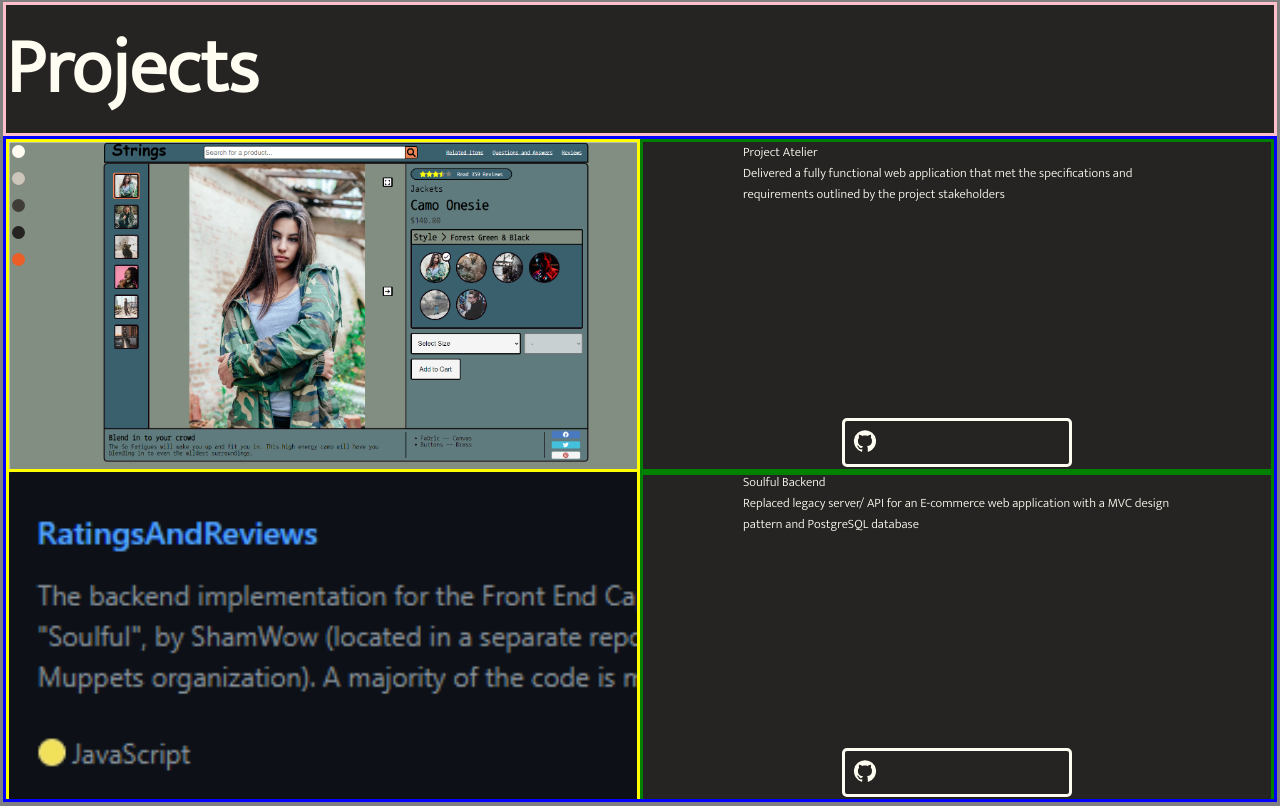
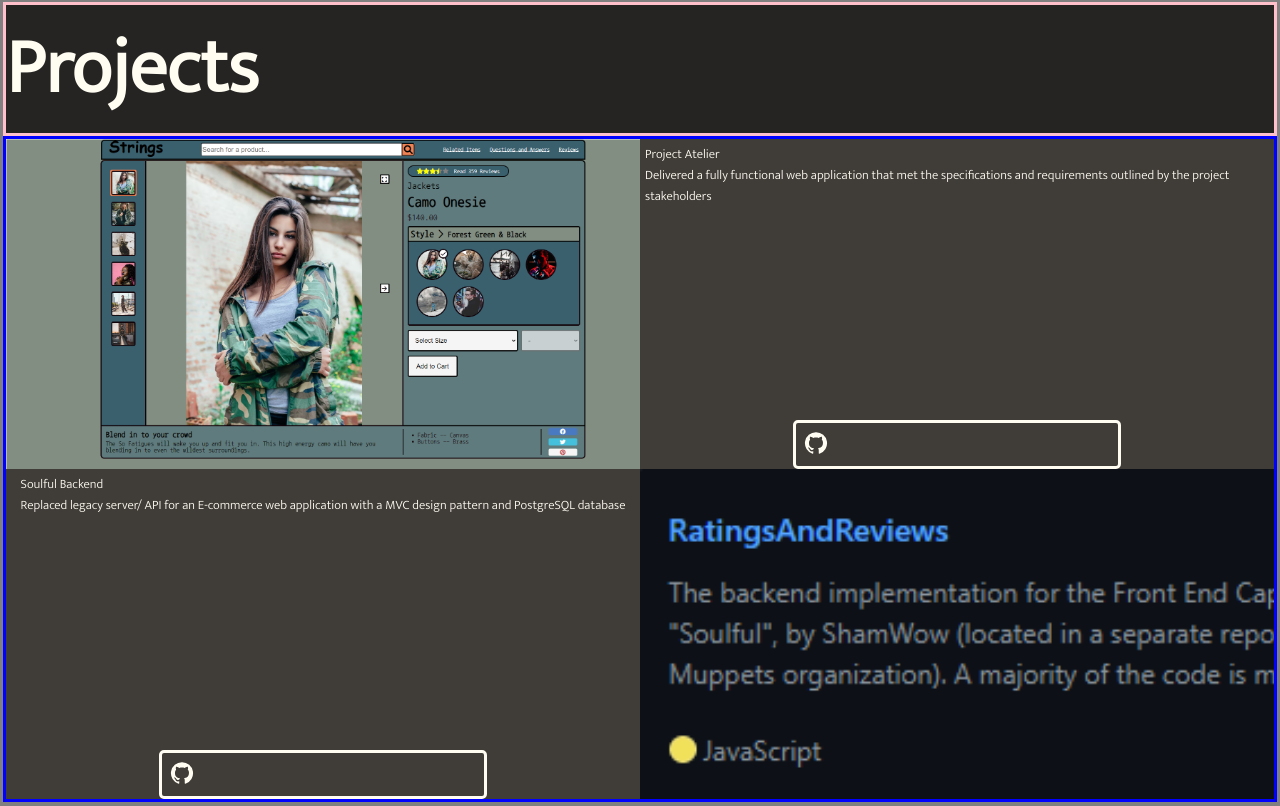
Before and after one commit to mrdooby/portfolio, a React (Create React App) app: page / in a window 1280 px wide. Shown: the part 801-1607 px from the top of the page. Built offline with nearby package versions, Linux system fonts and the light colour scheme; grey boxes are pictures that could not be loaded.

Commit message:
feat: image transparency on hover

```diff
--- a/src/components/Projects.jsx
+++ b/src/components/Projects.jsx
@@ -30,14 +30,14 @@ const Projects = () => {
           </Grid>
         </Grid>
         <Grid container direction='row' height='50%' width='100%%'>
-        <Grid item md={6} position='relative'>
-            <ProjectsPhoto image={projectData[1].img}></ProjectsPhoto>
-          </Grid>
           <Grid item md={6}>
           <ProjectsText>
             {projectData[1].title}<br/>{projectData[1].info}
             <GithubButton onClick={(e) => {window.open(`${projectData[0].repo}`)}}><GitStyle/></GithubButton>
           </ProjectsText>
+          </Grid>
+          <Grid item md={6} position='relative'>
+            <ProjectsPhoto image={projectData[1].img}></ProjectsPhoto>
           </Grid>
         </Grid>
         <Grid container direction='row' height='50%' width='100%%'>
@@ -78,22 +78,23 @@ const ProjectsTitle = styled.div`
 
 const ProjectsPhoto = styled.div`
   display: flex;
-  border: solid yellow;
   background-image: url(${props => props.image});
   height: 100%;
   background-size: cover;
+  :hover {
+    background: linear-gradient(rgba(100,100,100,.7), rgba(255,255,255,.7)), url(${props => props.image});
+    background-size: cover;
 `;
 
 const ProjectsText = styled.div`
   display: flex;
-  border: solid green;
   height: 100%;
   justify-content: center;
   align-items: center;
-  padding-left: 100px;
-  padding-right: 100px;
+  padding: 5px;
   font-size: 1vw;
   flex-direction: column;
+  background-color: #403d39;
 `;
 
 const GithubButton = styled.div`
@@ -124,8 +125,11 @@ const GitStyle = styled(GitHubIcon)`
   }
 `;
 
-const ColorsBox = styled(ColorScheme)`
-  display: none;
+const ColorsBox = styled.div`
+  visibility: hidden;
+  ${ProjectsPhoto}:hover & {
+    visibility: visible;
+  }
 `;
 // #fffcf2 floral white,
 //    pop out, headers and titles
```
